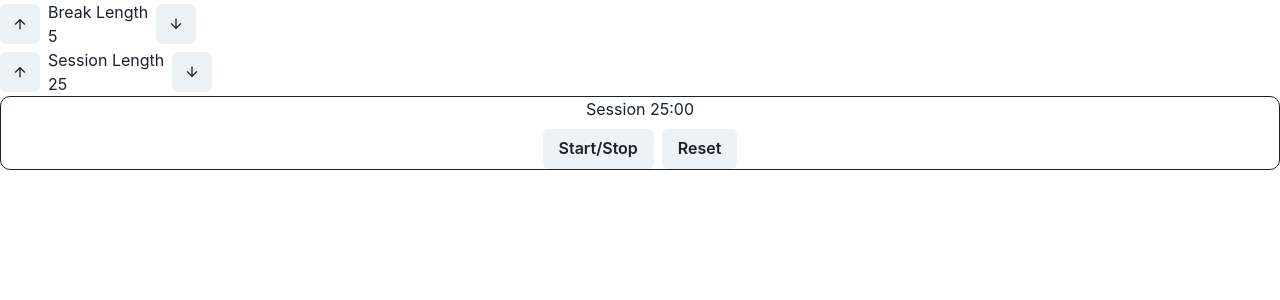
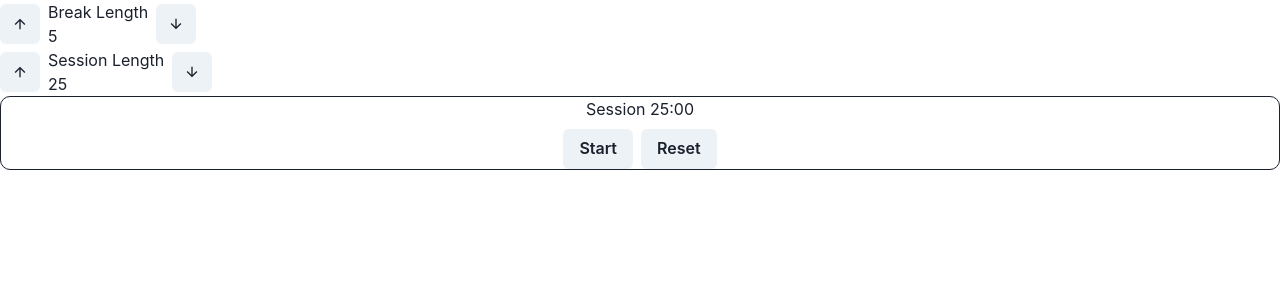
Before and after one commit to khoaHyh/pomodomo, a React (Create React App) app: page / in a window 1280 px wide. Shown: the top 300 px of the page. Built offline with nearby package versions, Linux system fonts and the light colour scheme.

Commit message:
start timer buttons are no longer start/stop

```diff
--- a/src/components/pomoUtils/SessionSetters.js
+++ b/src/components/pomoUtils/SessionSetters.js
@@ -5,7 +5,8 @@ export const SessionSetters = (props) => {
     return (
         <div>
             <HStack>
-                <Button id="start_stop" onClick = {props.handlePlay}>Start/Stop</Button>
+                {!props.isPlaying && <Button id="start_stop" onClick={props.handlePlay}>Start</Button>}
+                {props.isPlaying && <Button id="start_stop" onClick={props.handlePlay}>Stop</Button>}
                 <Button
                     id="reset" onClick={props.resetTime}> Reset </Button>
             </HStack>
```
